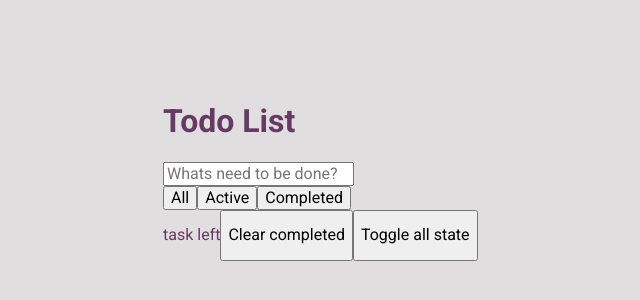
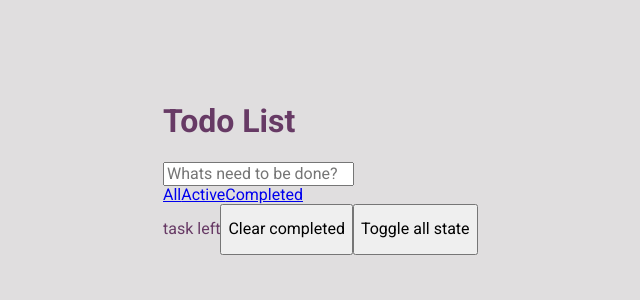
Before and after one commit to D4Cheapp/TodoList-React, a React app: page /#/ in a window 1280 px wide. Shown: the part 78-378 px from the top of the page, without its empty margins (157-797 px from the left). Built offline with nearby package versions, Linux system fonts and the light colour scheme.

Commit message:
Add basic routing logic
Добавлено чтение ссылок и переход по ним с помощью кнопок

```diff
--- a/src/App.js
+++ b/src/App.js
@@ -2,14 +2,14 @@ import React from 'react';
 
 import Header from "./components/Header";
 import TasksContainer from "./components/TasksContainer";
-import Footer from "./components/Footer";
+import FooterButtons from "./components/FooterButtons";
 
 function App() {
     return (
         <section className='todo-list-container'>
             <Header/>
             <TasksContainer/>
-            <Footer/>
+            <FooterButtons/>
         </section>
     );
 }
--- a/src/components/Footer.js
+++ b/src/components/FooterButtons.js
@@ -1,20 +1,21 @@
 import React from 'react';
+import {NavLink} from "react-router-dom";
 
-function Footer() {
+function FooterButtons() {
     return (
         <footer>
             <div className="first-buttons-row">
-                <button className="first-buttons-row__button">
+                <NavLink to='/' className="first-buttons-row__button">
                     All
-                </button>
+                </NavLink>
 
-                <button className="first-buttons-row__button">
+                <NavLink to='/active' className="first-buttons-row__button">
                     Active
-                </button>
+                </NavLink>
 
-                <button className="first-buttons-row__button">
+                <NavLink to='/completed' className="first-buttons-row__button">
                     Completed
-                </button>
+                </NavLink>
             </div>
 
             <div className="second-buttons-row">
@@ -34,4 +35,4 @@ function Footer() {
     );
 }
 
-export default Footer;
+export default FooterButtons;
--- a/src/index.js
+++ b/src/index.js
@@ -1,11 +1,34 @@
+import {createHashRouter, redirect, RouterProvider} from "react-router-dom";
+import ReactDOM from 'react-dom/client';
 import React from 'react';
-import ReactDOM from 'react-dom/client';
 import App from "./App";
 
 import 'normalize.css/normalize.css';
 import './style.sass'
 
+const router = createHashRouter([
+    {
+        path:'/',
+        element: <App/>,
+    },
+    {
+        path: '/active',
+        loader: () => {console.log('active'); return null},
+        element: <App/>
+    },
+    {
+        path: '/completed',
+        loader: () => {console.log('completed'); return null},
+        element: <App/>
+    },
+    {
+        path: '/*',
+        loader: () => {return redirect('/')},
+    }
+])
+
 const root = ReactDOM.createRoot(document.getElementById('root'));
+
 root.render(
-    <App/>
+        <RouterProvider router={router}/>
 );
```
